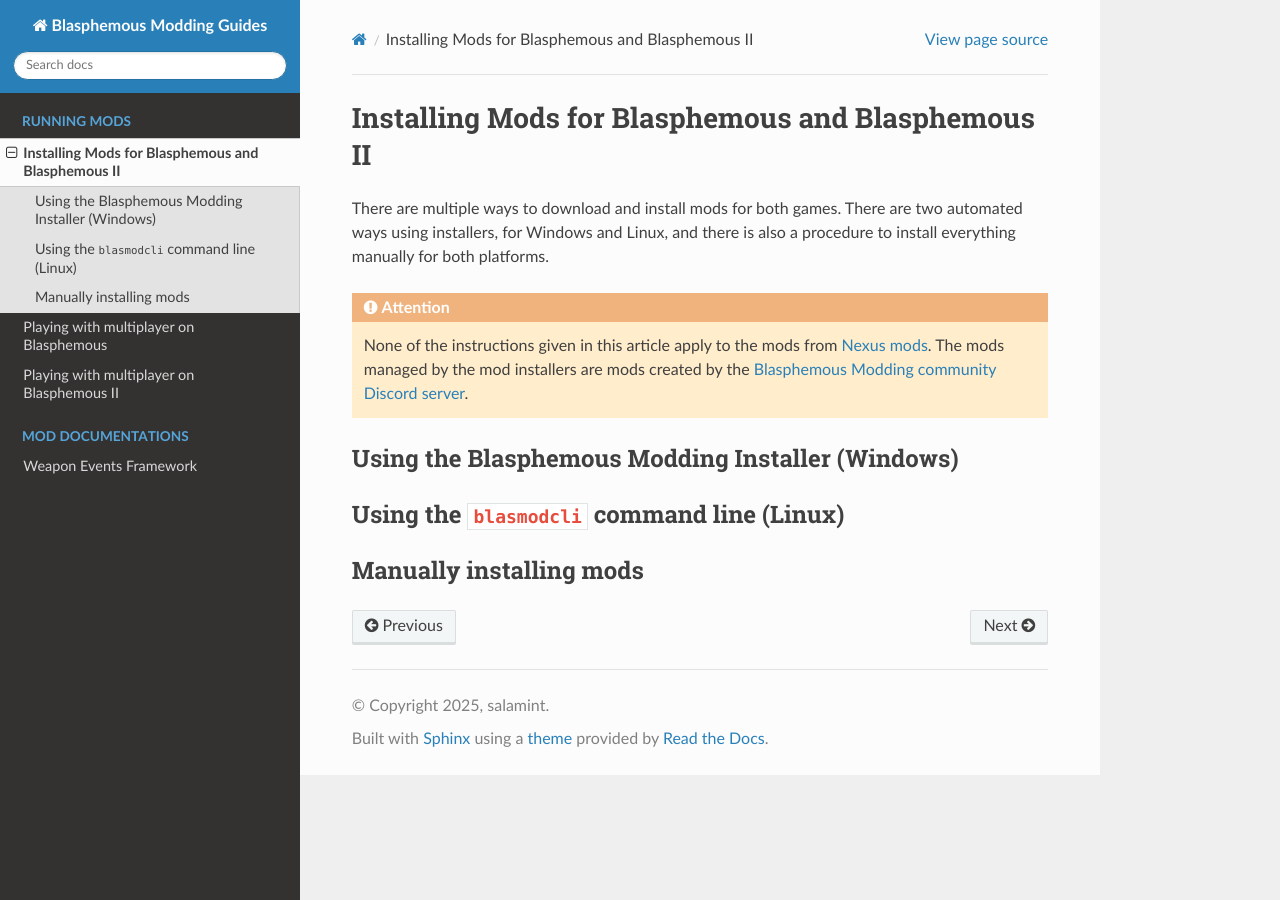
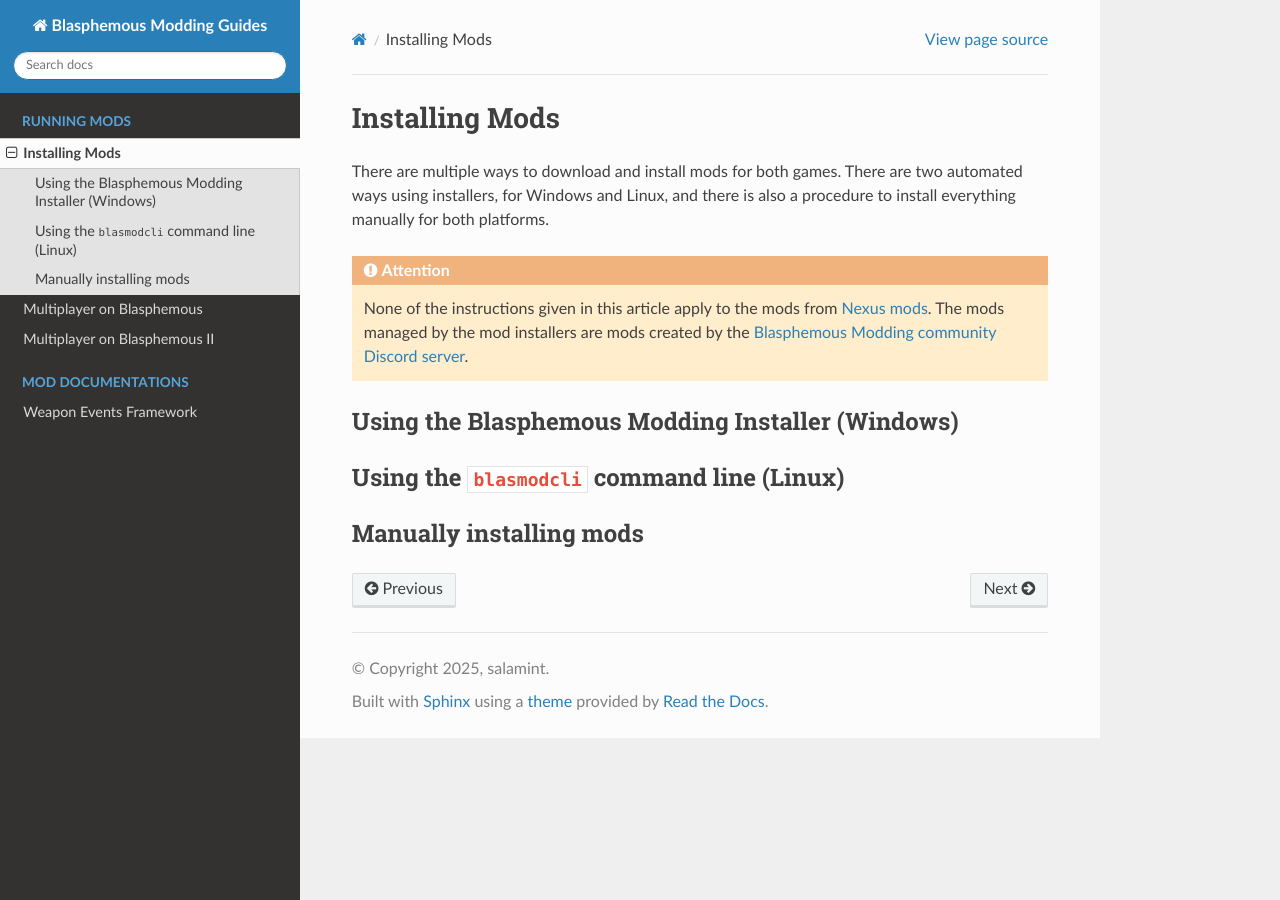
Before and after one commit to salamint/blasphemous-modding-guides, a Sphinx documentation site: the page built from docs/source/running-mods/installing-mods.rst, in a window 1280 px wide. Built offline with Sphinx 7.4.7 and the Read the Docs theme 3.1.0, drawn with Linux system fonts in a browser that asks for light colours.

Commit message:
title changes

```diff
--- a/docs/source/running-mods/installing-mods.rst
+++ b/docs/source/running-mods/installing-mods.rst
@@ -1,4 +1,4 @@
-Installing Mods for Blasphemous and Blasphemous II
+Installing Mods
 ===================================
 
 There are multiple ways to download and install mods for both games.
--- a/docs/source/running-mods/multiplayer-blas1.rst
+++ b/docs/source/running-mods/multiplayer-blas1.rst
@@ -1,2 +1,2 @@
-Playing with multiplayer on Blasphemous
+Multiplayer on Blasphemous
 ===================================
--- a/docs/source/running-mods/multiplayer-blas2.rst
+++ b/docs/source/running-mods/multiplayer-blas2.rst
@@ -1,2 +1,2 @@
-Playing with multiplayer on Blasphemous II
+Multiplayer on Blasphemous II
 ===================================
```
